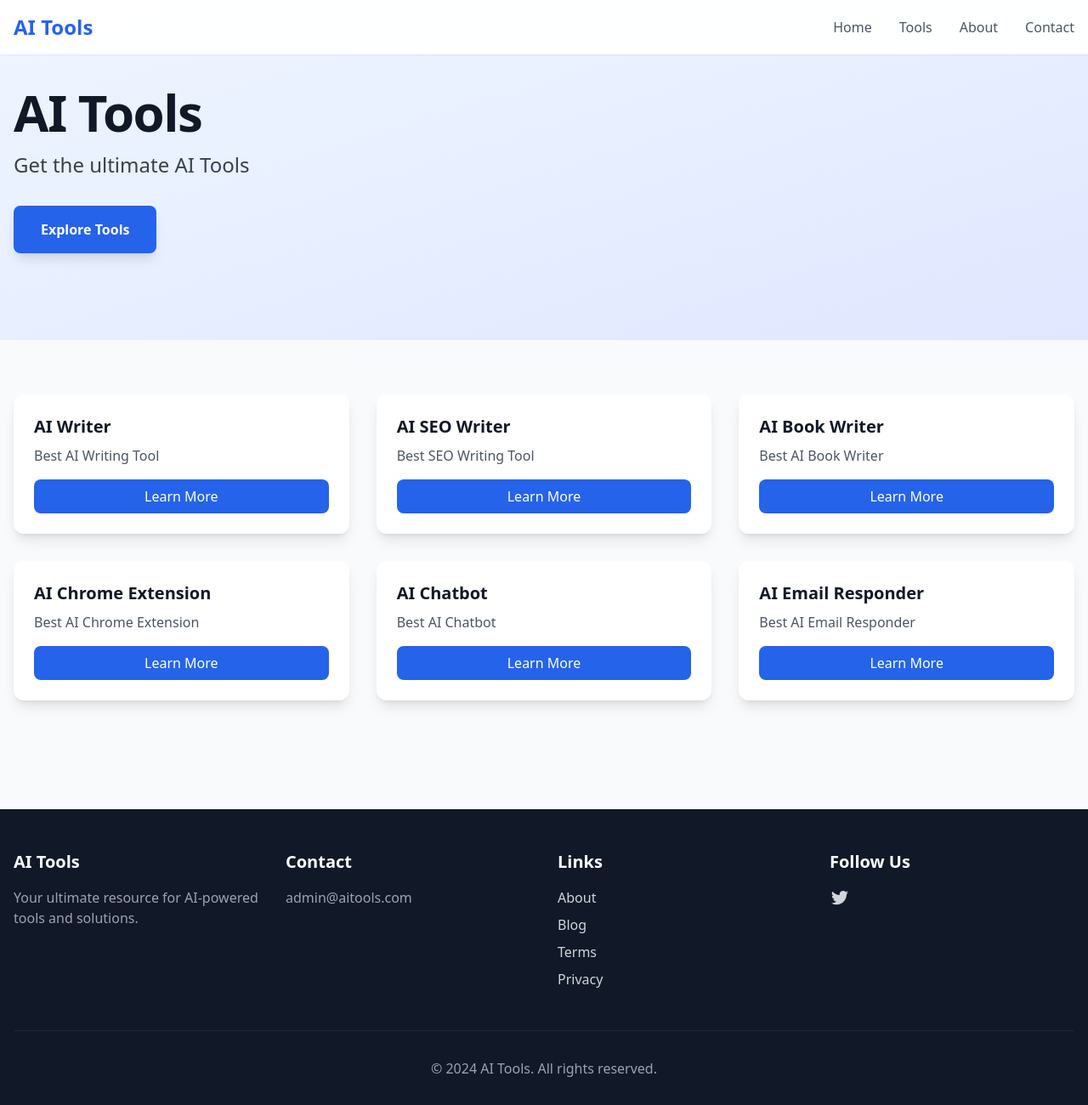
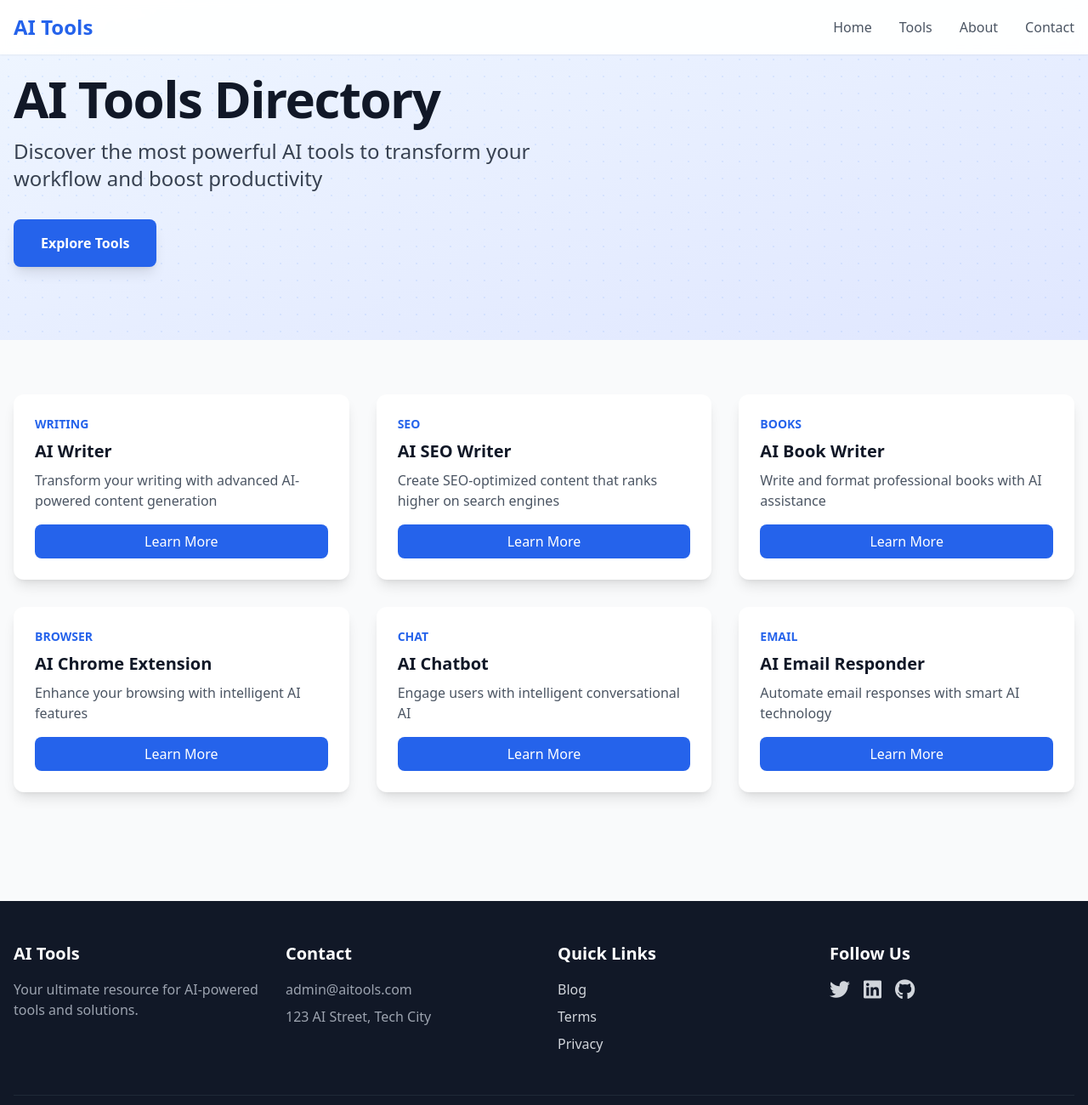
Before and after one commit to test-acc-12349/ai-tools-2025-04-14-gjrsw, a plain HTML site: page index.html in a window 1280 px wide. Shown: the top 1300 px of the page at 85% size. Drawn offline with nearby package versions, Linux system fonts and the light colour scheme.

Commit message:
Update landing page with enhancements

```diff
--- a/index.html
+++ b/index.html
@@ -1,84 +1,117 @@
+
 <!DOCTYPE html>
 <html lang="en">
+<head>
+    <meta charset="UTF-8">
+    <meta name="viewport" content="width=device-width, initial-scale=1.0">
+    <title>Enhanced Directory Page</title>
+    <script src="https://cdn.tailwindcss.com"></script>
+</head>
+<body>
+    <html lang="en">
 <head>
     <meta charset="UTF-8">
     <meta name="viewport" content="width=device-width, initial-scale=1.0">
     <title>AI Tools Directory - Ultimate AI Tools Collection</title>
     <meta name="description" content="Discover the best AI tools for writing, SEO, books, chrome extensions, chatbots, and email responses.">
     <script src="https://cdn.tailwindcss.com"></script>
+    <link rel="stylesheet" href="https://cdnjs.cloudflare.com/ajax/libs/font-awesome/6.0.0/css/all.min.css">
+    <style>
+        html {
+            scroll-behavior: smooth;
+        }
+        .bg-grid-pattern {
+            background-image: radial-gradient(circle, #3b82f6 1px, transparent 1px);
+            background-size: 20px 20px;
+        }
+    </style>
 </head>
 <body class="bg-gray-50">
     <header class="fixed w-full bg-white/95 backdrop-blur-sm shadow-sm z-50">
         <nav class="container mx-auto px-4 py-4 flex justify-between items-center">
-            <a href="/" class="text-2xl font-bold text-blue-600 hover:text-blue-700 transition-colors duration-300">AI Tools</a>
-            <button class="lg:hidden p-2 hover:bg-gray-100 rounded-lg transition-colors duration-300">
-                <svg class="w-6 h-6" fill="none" stroke="currentColor" viewBox="0 0 24 24"><path stroke-linecap="round" stroke-linejoin="round" stroke-width="2" d="M4 6h16M4 12h16M4 18h16"/></svg>
+            <a href="https://test-acc-12349.github.io/ai-tools-2025-04-14-gjrsw/" class="text-2xl font-bold text-blue-600 hover:text-blue-700 transition-colors duration-300">AI Tools</a>
+            <button class="mobile-menu-button md:hidden p-2 hover:bg-gray-100 rounded-lg transition-colors duration-300" aria-label="Toggle menu">
+                <i class="fas fa-bars text-2xl"></i>
             </button>
-            <div class="hidden lg:flex space-x-8">
-                <a href="#" class="text-gray-600 hover:text-blue-600 transition-colors duration-300">Home</a>
-                <a href="#" class="text-gray-600 hover:text-blue-600 transition-colors duration-300">Tools</a>
-                <a href="#" class="text-gray-600 hover:text-blue-600 transition-colors duration-300">About</a>
-                <a href="#" class="text-gray-600 hover:text-blue-600 transition-colors duration-300">Contact</a>
+            <div class="hidden md:flex space-x-8">
+                <a href="#hero" class="text-gray-600 hover:text-blue-600 transition-colors duration-300">Home</a>
+                <a href="#tools" class="text-gray-600 hover:text-blue-600 transition-colors duration-300">Tools</a>
+                <a href="#about" class="text-gray-600 hover:text-blue-600 transition-colors duration-300">About</a>
+                <a href="#contact" class="text-gray-600 hover:text-blue-600 transition-colors duration-300">Contact</a>
+            </div>
+            <div class="mobile-menu hidden md:hidden absolute top-full left-0 w-full bg-white shadow-lg">
+                <div class="flex flex-col p-4 space-y-4">
+                    <a href="#hero" class="text-gray-600 hover:text-blue-600 transition-colors duration-300">Home</a>
+                    <a href="#tools" class="text-gray-600 hover:text-blue-600 transition-colors duration-300">Tools</a>
+                    <a href="#about" class="text-gray-600 hover:text-blue-600 transition-colors duration-300">About</a>
+                    <a href="#contact" class="text-gray-600 hover:text-blue-600 transition-colors duration-300">Contact</a>
+                </div>
             </div>
         </nav>
     </header>
 
-    <section class="h-[50vh] bg-gradient-to-br from-blue-50 to-indigo-100 flex items-center relative overflow-hidden">
+    <section id="hero" class="h-[50vh] bg-gradient-to-br from-blue-50 to-indigo-100 flex items-center relative overflow-hidden">
         <div class="container mx-auto px-4 z-10">
-            <h1 class="text-4xl md:text-5xl lg:text-6xl font-bold text-gray-900 mb-4 tracking-tight">AI Tools</h1>
-            <p class="text-xl md:text-2xl text-gray-700 mb-8 max-w-2xl">Get the ultimate AI Tools</p>
-            <a href="https://aitools.com" class="inline-block bg-blue-600 text-white px-8 py-4 rounded-lg font-semibold hover:bg-blue-700 transform hover:scale-105 transition-all duration-300 shadow-lg hover:shadow-xl">Explore Tools</a>
+            <h1 class="text-4xl md:text-5xl lg:text-6xl font-bold text-gray-900 mb-4 tracking-tight animate-fade-in">AI Tools Directory</h1>
+            <p class="text-xl md:text-2xl text-gray-700 mb-8 max-w-2xl">Discover the most powerful AI tools to transform your workflow and boost productivity</p>
+            <a href="#tools" class="inline-block bg-blue-600 text-white px-8 py-4 rounded-lg font-semibold hover:bg-blue-700 transform hover:scale-105 transition-all duration-300 shadow-lg hover:shadow-xl">Explore Tools</a>
         </div>
         <div class="absolute inset-0 bg-grid-pattern opacity-10"></div>
     </section>
 
-    <main class="container mx-auto px-4 py-16">
+    <main id="tools" class="container mx-auto px-4 py-16">
         <div class="grid grid-cols-1 md:grid-cols-2 lg:grid-cols-3 gap-8">
-            <div class="bg-white rounded-xl shadow-lg hover:shadow-xl transition-shadow duration-300 overflow-hidden">
+            <div class="bg-white rounded-xl shadow-lg hover:shadow-2xl transition-all duration-300 overflow-hidden transform hover:scale-[1.02] border border-transparent hover:border-blue-100">
                 <div class="p-6">
+                    <span class="text-blue-600 text-sm font-semibold mb-2 block">WRITING</span>
                     <h3 class="text-xl font-bold text-gray-900 mb-2 capitalize">AI Writer</h3>
-                    <p class="text-gray-600 mb-4">Best AI Writing Tool</p>
-                    <a href="https://aiwriter.com" class="inline-block w-full text-center bg-blue-600 text-white px-4 py-2 rounded-lg hover:bg-blue-700 transition-colors duration-300">Learn More</a>
+                    <p class="text-gray-600 mb-4">Transform your writing with advanced AI-powered content generation</p>
+                    <a href="https://aiwriter.com" class="inline-block w-full text-center bg-blue-600 text-white px-4 py-2 rounded-lg hover:bg-blue-700 transition-all duration-300 hover:shadow-lg">Learn More</a>
                 </div>
             </div>
 
-            <div class="bg-white rounded-xl shadow-lg hover:shadow-xl transition-shadow duration-300 overflow-hidden">
+            <div class="bg-white rounded-xl shadow-lg hover:shadow-2xl transition-all duration-300 overflow-hidden transform hover:scale-[1.02] border border-transparent hover:border-blue-100">
                 <div class="p-6">
+                    <span class="text-blue-600 text-sm font-semibold mb-2 block">SEO</span>
                     <h3 class="text-xl font-bold text-gray-900 mb-2 capitalize">AI SEO Writer</h3>
-                    <p class="text-gray-600 mb-4">Best SEO Writing Tool</p>
-                    <a href="https://seowriter.com" class="inline-block w-full text-center bg-blue-600 text-white px-4 py-2 rounded-lg hover:bg-blue-700 transition-colors duration-300">Learn More</a>
+                    <p class="text-gray-600 mb-4">Create SEO-optimized content that ranks higher on search engines</p>
+                    <a href="https://seowriter.com" class="inline-block w-full text-center bg-blue-600 text-white px-4 py-2 rounded-lg hover:bg-blue-700 transition-all duration-300 hover:shadow-lg">Learn More</a>
                 </div>
             </div>
 
-            <div class="bg-white rounded-xl shadow-lg hover:shadow-xl transition-shadow duration-300 overflow-hidden">
+            <div class="bg-white rounded-xl shadow-lg hover:shadow-2xl transition-all duration-300 overflow-hidden transform hover:scale-[1.02] border border-transparent hover:border-blue-100">
                 <div class="p-6">
+                    <span class="text-blue-600 text-sm font-semibold mb-2 block">BOOKS</span>
                     <h3 class="text-xl font-bold text-gray-900 mb-2 capitalize">AI Book Writer</h3>
-                    <p class="text-gray-600 mb-4">Best AI Book Writer</p>
-                    <a href="https://bookwriter.com" class="inline-block w-full text-center bg-blue-600 text-white px-4 py-2 rounded-lg hover:bg-blue-700 transition-colors duration-300">Learn More</a>
+                    <p class="text-gray-600 mb-4">Write and format professional books with AI assistance</p>
+                    <a href="https://bookwriter.com" class="inline-block w-full text-center bg-blue-600 text-white px-4 py-2 rounded-lg hover:bg-blue-700 transition-all duration-300 hover:shadow-lg">Learn More</a>
                 </div>
             </div>
 
-            <div class="bg-white rounded-xl shadow-lg hover:shadow-xl transition-shadow duration-300 overflow-hidden">
+            <div class="bg-white rounded-xl shadow-lg hover:shadow-2xl transition-all duration-300 overflow-hidden transform hover:scale-[1.02] border border-transparent hover:border-blue-100">
                 <div class="p-6">
+                    <span class="text-blue-600 text-sm font-semibold mb-2 block">BROWSER</span>
                     <h3 class="text-xl font-bold text-gray-900 mb-2 capitalize">AI Chrome Extension</h3>
-                    <p class="text-gray-600 mb-4">Best AI Chrome Extension</p>
-                    <a href="https://aiextension.com" class="inline-block w-full text-center bg-blue-600 text-white px-4 py-2 rounded-lg hover:bg-blue-700 transition-colors duration-300">Learn More</a>
+                    <p class="text-gray-600 mb-4">Enhance your browsing with intelligent AI features</p>
+                    <a href="https://aiextension.com" class="inline-block w-full text-center bg-blue-600 text-white px-4 py-2 rounded-lg hover:bg-blue-700 transition-all duration-300 hover:shadow-lg">Learn More</a>
                 </div>
             </div>
 
-            <div class="bg-white rounded-xl shadow-lg hover:shadow-xl transition-shadow duration-300 overflow-hidden">
+            <div class="bg-white rounded-xl shadow-lg hover:shadow-2xl transition-all duration-300 overflow-hidden transform hover:scale-[1.02] border border-transparent hover:border-blue-100">
                 <div class="p-6">
+                    <span class="text-blue-600 text-sm font-semibold mb-2 block">CHAT</span>
                     <h3 class="text-xl font-bold text-gray-900 mb-2 capitalize">AI Chatbot</h3>
-                    <p class="text-gray-600 mb-4">Best AI Chatbot</p>
-                    <a href="https://aichatbot.com" class="inline-block w-full text-center bg-blue-600 text-white px-4 py-2 rounded-lg hover:bg-blue-700 transition-colors duration-300">Learn More</a>
+                    <p class="text-gray-600 mb-4">Engage users with intelligent conversational AI</p>
+                    <a href="https://aichatbot.com" class="inline-block w-full text-center bg-blue-600 text-white px-4 py-2 rounded-lg hover:bg-blue-700 transition-all duration-300 hover:shadow-lg">Learn More</a>
                 </div>
             </div>
 
-            <div class="bg-white rounded-xl shadow-lg hover:shadow-xl transition-shadow duration-300 overflow-hidden">
+            <div class="bg-white rounded-xl shadow-lg hover:shadow-2xl transition-all duration-300 overflow-hidden transform hover:scale-[1.02] border border-transparent hover:border-blue-100">
                 <div class="p-6">
+                    <span class="text-blue-600 text-sm font-semibold mb-2 block">EMAIL</span>
                     <h3 class="text-xl font-bold text-gray-900 mb-2 capitalize">AI Email Responder</h3>
-                    <p class="text-gray-600 mb-4">Best AI Email Responder</p>
-                    <a href="https://airesponder.com" class="inline-block w-full text-center bg-blue-600 text-white px-4 py-2 rounded-lg hover:bg-blue-700 transition-colors duration-300">Learn More</a>
+                    <p class="text-gray-600 mb-4">Automate email responses with smart AI technology</p>
+                    <a href="https://airesponder.com" class="inline-block w-full text-center bg-blue-600 text-white px-4 py-2 rounded-lg hover:bg-blue-700 transition-all duration-300 hover:shadow-lg">Learn More</a>
                 </div>
             </div>
         </div>
@@ -91,25 +124,30 @@
                     <h4 class="text-xl font-bold text-white mb-4">AI Tools</h4>
                     <p class="text-gray-400">Your ultimate resource for AI-powered tools and solutions.</p>
                 </div>
-                <div>
+                <div id="contact">
                     <h4 class="text-xl font-bold text-white mb-4">Contact</h4>
                     <p class="text-gray-400">admin@aitools.com</p>
+                    <p class="text-gray-400 mt-2">123 AI Street, Tech City</p>
                 </div>
                 <div>
-                    <h4 class="text-xl font-bold text-white mb-4">Links</h4>
+                    <h4 class="text-xl font-bold text-white mb-4">Quick Links</h4>
                     <ul class="space-y-2">
-                        <li><a href="#" class="hover:text-white transition-colors duration-300">About</a></li>
-                        <li><a href="#" class="hover:text-white transition-colors duration-300">Blog</a></li>
-                        <li><a href="#" class="hover:text-white transition-colors duration-300">Terms</a></li>
-                        <li><a href="#" class="hover:text-white transition-colors duration-300">Privacy</a></li>
+                        <li><a href="https://test-acc-12349.github.io/ai-tools-2025-04-14-gjrsw/blog.html" class="hover:text-white transition-colors duration-300">Blog</a></li>
+                        <li><a href="https://test-acc-12349.github.io/ai-tools-2025-04-14-gjrsw/terms.html" class="hover:text-white transition-colors duration-300">Terms</a></li>
+                        <li><a href="https://test-acc-12349.github.io/ai-tools-2025-04-14-gjrsw/privacy.html" class="hover:text-white transition-colors duration-300">Privacy</a></li>
                     </ul>
                 </div>
                 <div>
                     <h4 class="text-xl font-bold text-white mb-4">Follow Us</h4>
                     <div class="flex space-x-4">
                         <a href="#" class="hover:text-white transition-colors duration-300">
-                            <span class="sr-only">Twitter</span>
-                            <svg class="h-6 w-6" fill="currentColor" viewBox="0 0 24 24"><path d="M8.29 20.251c7.547 0 11.675-6.253 11.675-11.675 0-.178 0-.355-.012-.53A8.348 8.348 0 0022 5.92a8.19 8.19 0 01-2.357.646 4.118 4.118 0 001.804-2.27 8.224 8.224 0 01-2.605.996 4.107 4.107 0 00-6.993 3.743 11.65 11.65 0 01-8.457-4.287 4.106 4.106 0 001.27 5.477A4.072 4.072 0 012.8 9.713v.052a4.105 4.105 0 003.292 4.022 4.095 4.095 0 01-1.853.07 4.108 4.108 0 003.834 2.85A8.233 8.233 0 012 18.407a11.616 11.616 0 006.29 1.84"/></svg>
+                            <i class="fab fa-twitter text-2xl"></i>
+                        </a>
+                        <a href="#" class="hover:text-white transition-colors duration-300">
+                            <i class="fab fa-linkedin text-2xl"></i>
+                        </a>
+                        <a href="#" class="hover:text-white transition-colors duration-300">
+                            <i class="fab fa-github text-2xl"></i>
                         </a>
                     </div>
                 </div>
@@ -119,5 +157,36 @@
             </div>
         </div>
     </footer>
+
+    <script>
+        document.addEventListener('DOMContentLoaded', function() {
+            const mobileMenuButton = document.querySelector('header nav .mobile-menu-button');
+            const mobileMenu = document.querySelector('header nav .mobile-menu');
+
+            if (mobileMenuButton && mobileMenu) {
+                mobileMenuButton.addEventListener('click', () => {
+                    mobileMenu.classList.toggle('hidden');
+                    const icon = mobileMenuButton.querySelector('i');
+                    if (icon) {
+                        icon.classList.toggle('fa-bars');
+                        icon.classList.toggle('fa-times');
+                    }
+                });
+
+                const mobileMenuLinks = mobileMenu.querySelectorAll('a');
+                mobileMenuLinks.forEach(link => {
+                    link.addEventListener('click', () => {
+                        mobileMenu.classList.add('hidden');
+                        const icon = mobileMenuButton.querySelector('i');
+                        if (icon) {
+                            icon.classList.remove('fa-times');
+                            icon.classList.add('fa-bars');
+                        }
+                    });
+                });
+            }
+        });
+    </script>
+</body>
 </body>
 </html>
```
